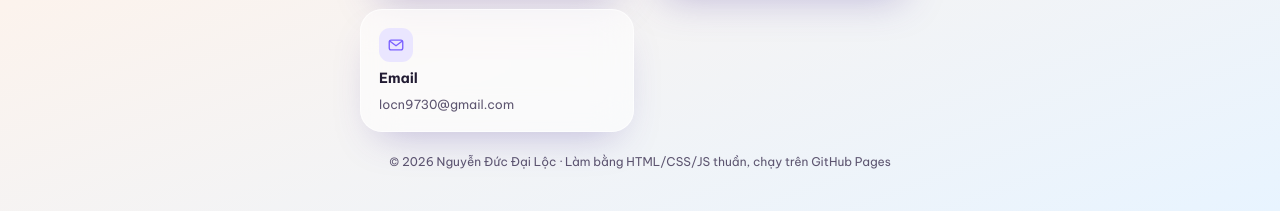
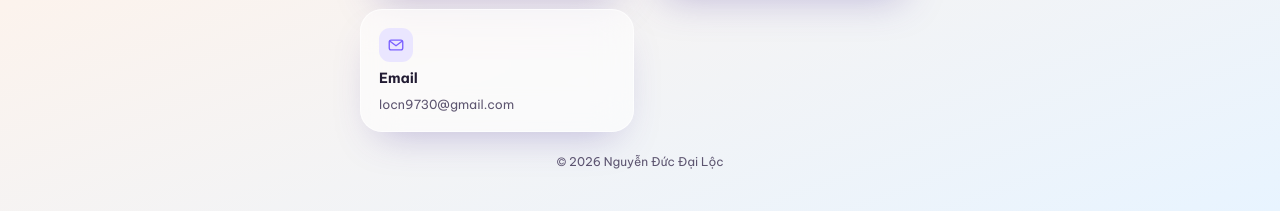
Before and after one commit to DLoc03/DLoc03.github.io, a plain HTML site: page index.html in a window 1280 px wide. Shown: the part 888-1099 px from the top of the page. Drawn offline with Linux system fonts and the light colour scheme.

Commit message:
Footer: bỏ dòng giới thiệu công nghệ

```diff
--- a/index.html
+++ b/index.html
@@ -32,7 +32,7 @@
 
   <nav class="bento" id="bento" aria-label="Các liên kết của Đại Lộc"></nav>
 
-  <footer class="foot">© <span id="year">2026</span> Nguyễn Đức Đại Lộc · Làm bằng HTML/CSS/JS thuần, chạy trên GitHub Pages</footer>
+  <footer class="foot">© <span id="year">2026</span> Nguyễn Đức Đại Lộc</footer>
 </main>
 
 <script src="assets/app.js?v=3"></script>
```
